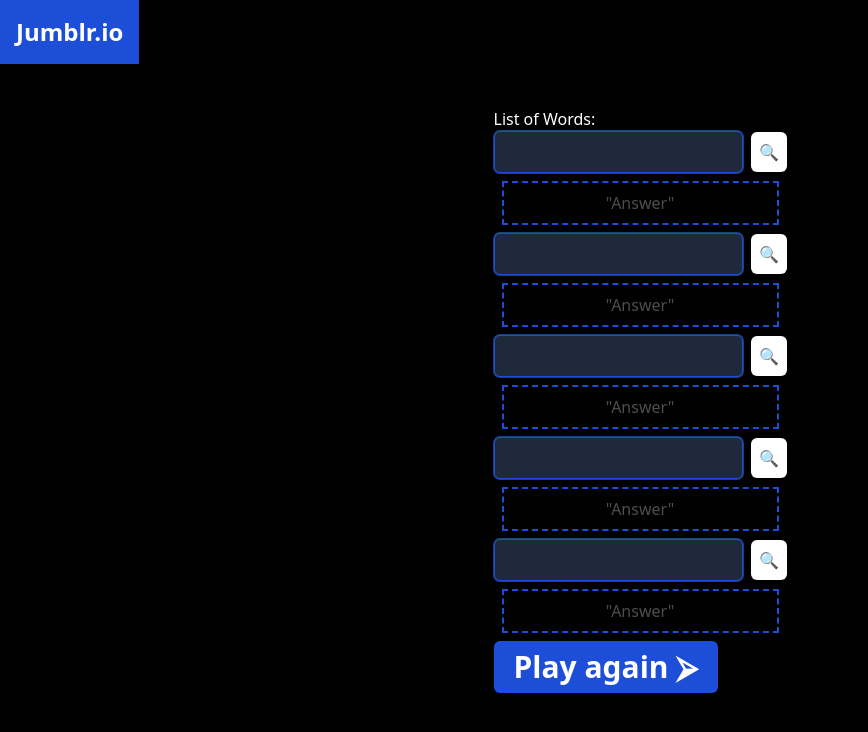
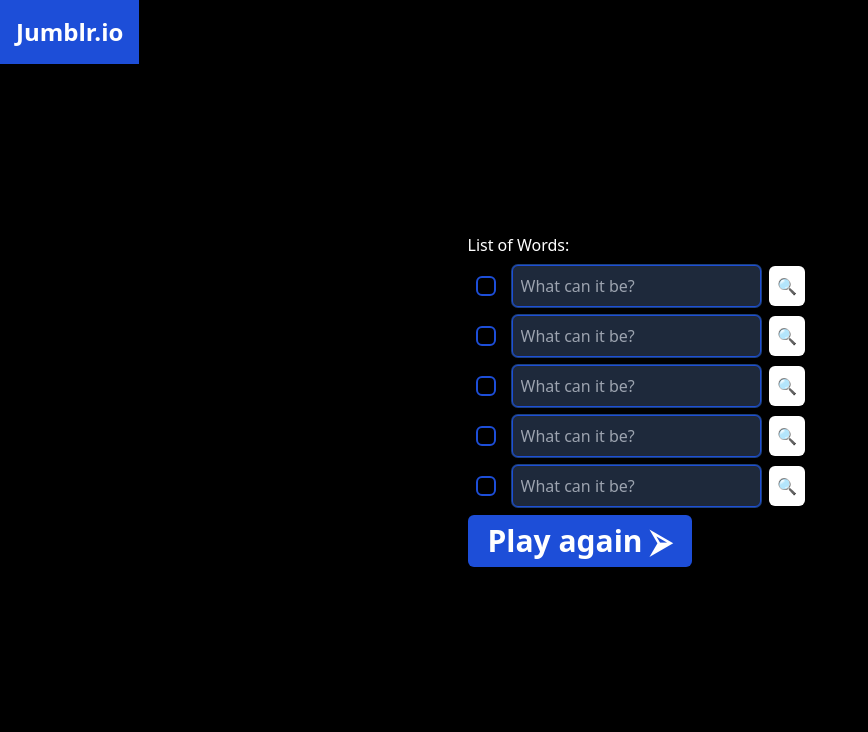
Before and after one commit to Abhinav-Chdhary/jumblr, a React (Create React App) app: page /run in a window 1280 px wide. Shown: the top 732 px of the page, without its empty margins (0-868 px from the left). Built offline with nearby package versions, Linux system fonts and the light colour scheme.

Commit message:
Update CheckerBox.js
- getting input from user
- some styling

```diff
--- a/src/components/CheckerBox.js
+++ b/src/components/CheckerBox.js
@@ -1,22 +1,25 @@
-import React from "react";
+import React, { useState } from "react";
 
 export default function CheckerBox({ question, answer }) {
+  const [userAnswer, setUserAnswer] = useState("");
   return (
-    <div>
-      <div>
+    <div className="flex items-center m-2">
+      <h2 className="border-solid border-2 border-blue-700 p-2 rounded-md">
+        {question}
+      </h2>
+      <div className="ml-4">
         <input
           type="text"
           className="border rounded-md p-2 ring-1 border-blue-700 bg-slate-800"
-          ceholder="original word"
+          placeholder="What can it be?"
+          value={userAnswer}
+          onChange={(e) => {
+            setUserAnswer(e.target.value);
+          }}
         />
-        <button className=" bg-white p-2 ml-2 rounded-md text-md hover:bg-gray-300 active:bg-gray-400">
+        <button className="bg-white p-2 ml-2 rounded-md text-md hover:bg-gray-300 active:bg-gray-400">
           🔍
         </button>
-      </div>
-      <div className=" text-center">
-        <h2 className="py-2 m-2 border-dashed border-2 border-blue-700 hover:border-solid">
-          <div className="opacity-30">"Answer"</div>
-        </h2>
       </div>
     </div>
   );
```
